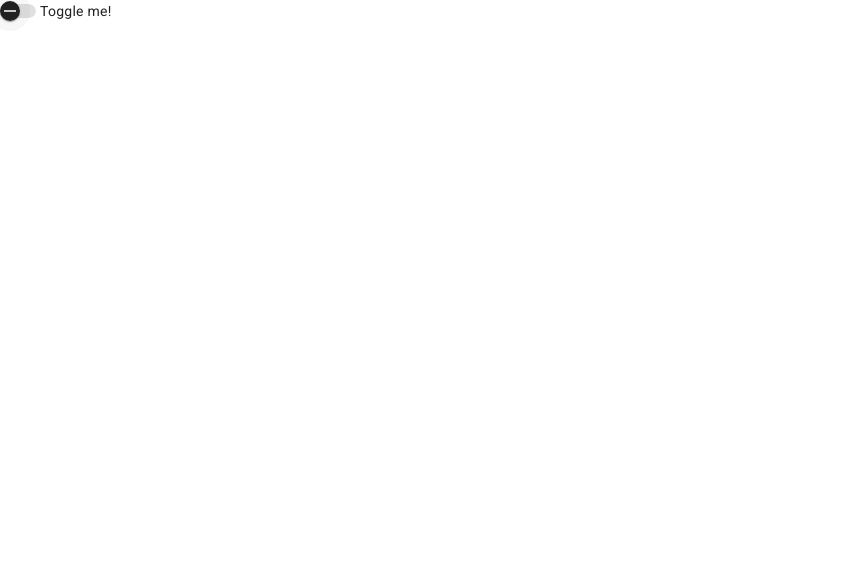
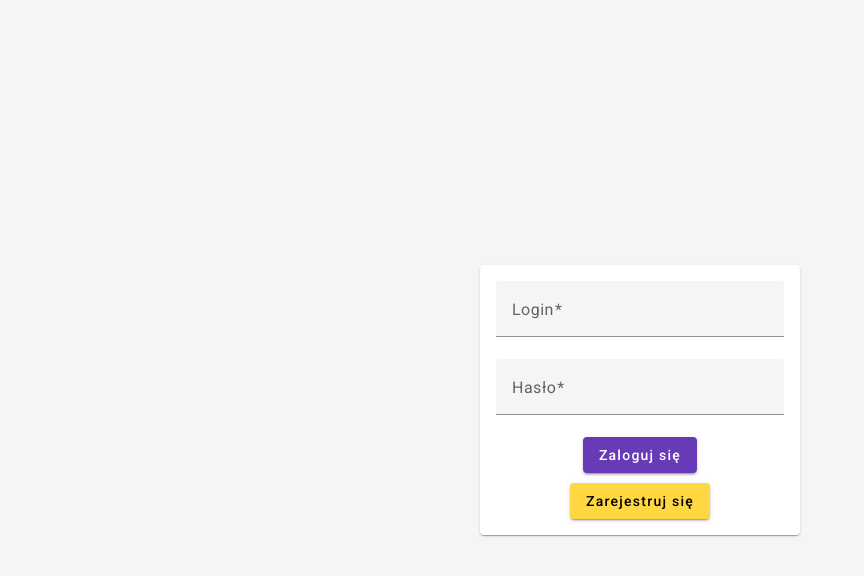
Before and after one commit to Garrus25/LibraryViewerFrontend, an Angular app: page / in a window 1280 px wide. Shown: the top 576 px of the page, without its empty margins (0-864 px from the left). Built offline with nearby package versions, Linux system fonts and the light colour scheme.

Commit message:
added basic view for login component, generated register and main templates

```diff
--- a/src/app/components/login/login.component.css
+++ b/src/app/components/login/login.component.css
@@ -0,0 +1,18 @@
+mat-card {
+  display: block;
+  width: 25vw;
+  margin: 0 auto;
+}
+
+mat-form-field {
+  display: block;
+  width: 100%;
+}
+
+.login-register-button-group {
+  display: flex;
+  flex-direction: column;
+  justify-content: center;
+  gap: 10px;
+  align-items: center;
+}
--- a/src/app/components/login/login.component.html
+++ b/src/app/components/login/login.component.html
@@ -1 +1,24 @@
-<mat-slide-toggle>Toggle me!</mat-slide-toggle>
+<mat-card>
+  <mat-card-content>
+    <form #loginForm="ngForm" (ngSubmit)="onSubmit()">
+      <mat-form-field appearance="fill">
+        <mat-label>Login</mat-label>
+        <input matInput type="text" ngModel name="username" required>
+      </mat-form-field>
+
+      <mat-form-field appearance="fill">
+        <mat-label>Hasło</mat-label>
+        <input matInput type="password" ngModel name="password" required>
+      </mat-form-field>
+
+      <div class="login-register-button-group">
+        <button mat-raised-button color="primary" type="submit">Zaloguj się</button>
+        <button mat-raised-button color="accent" type="submit">Zarejestruj się</button>
+      </div>
+
+      <mat-error *ngIf="!loginValid">
+        The username and password were not recognized
+      </mat-error>
+    </form>
+  </mat-card-content>
+</mat-card>
--- a/src/app/components/login/login.component.ts
+++ b/src/app/components/login/login.component.ts
@@ -1,16 +1,36 @@
 import { Component } from '@angular/core';
 import {MatSlideToggle} from "@angular/material/slide-toggle";
+import {MatCard, MatCardContent} from "@angular/material/card";
+import {MatError, MatFormField, MatLabel} from "@angular/material/form-field";
+import {FormsModule} from "@angular/forms";
+import {NgIf} from "@angular/common";
+import {MatInput} from "@angular/material/input";
+import {MatButton} from "@angular/material/button";
 
 @Component({
   selector: 'app-login',
   standalone: true,
   imports: [
-    MatSlideToggle
+    MatSlideToggle,
+    MatCardContent,
+    MatError,
+    MatCard,
+    FormsModule,
+    NgIf,
+    MatFormField,
+    MatInput,
+    MatButton,
+    MatLabel
   ],
   templateUrl: './login.component.html',
   styleUrl: './login.component.css'
 })
 
 export class LoginComponent {
+  public loginValid = true;
+
+  public onSubmit(): void {
+    console.log('Form submitted');
+  }
 
 }
--- /dev/null
+++ b/src/app/main/main.component.html
@@ -0,0 +1 @@
+<p>main works!</p>
--- /dev/null
+++ b/src/app/register/register.component.html
@@ -0,0 +1 @@
+<p>register works!</p>
--- a/src/styles.css
+++ b/src/styles.css
@@ -1,8 +1,21 @@
 /* You can add global styles to this file, and also import other style files */
 
-html, body { height: 100%; }
-body { margin: 0; font-family: Roboto, "Helvetica Neue", sans-serif; }
+html, body {
+  height: 100%;
+  display: flex;
+  justify-content: center;
+  align-items: center;
+  margin: 0;
+  padding: 0;
+  background: #f5f5f5;
+  font-family: Roboto, "Helvetica Neue", sans-serif;
+}
 
 h1 {
   text-align: center;
 }
+
+mat-form-field {
+  display: block;
+  width: 100%;
+}
```
Also changed, not shown: src/app/main/main.component.ts (added, +12 -0 lines), src/app/register/register.component.ts (added, +12 -0 lines), src/app/main/main.component.css (added), src/app/register/register.component.css (added).
